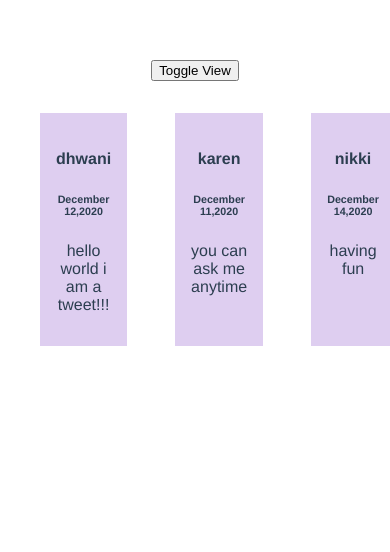
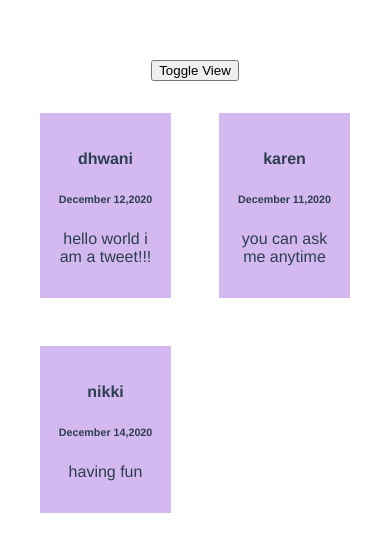
Before and after one commit to dhwani910/w13b-vueGrid, a Vue app: page / in a window 390 px wide. Shown: the top 552 px of the page. Built offline with nearby package versions, Linux system fonts and the light colour scheme.

Commit message:
added media query

```diff
--- a/src/components/Tweets.vue
+++ b/src/components/Tweets.vue
@@ -4,12 +4,14 @@
     <div id="tweets" :class="{ 'list-view': listView}">
 
 
-        <article class="tweet" v-for="(tweet, index) in tweets"  :key="index">
+        <article class="tweet " v-for="(tweet, index) in tweets"  :key="index">
             <h4>{{tweet.author}}</h4>
              <h6>{{tweet.date}}</h6>
              <p>{{tweet.text}}</p>
 
         </article>
+
+
 
     </div>
 </div>
@@ -64,7 +66,7 @@ export default {
 
 #tweets{
     display: grid;
-    grid-template-columns: repeat(3, 1fr);
+    grid-template-columns: repeat(2, 1fr);
     grid-gap: 1rem;
     padding: 1rem;
 }
@@ -75,8 +77,16 @@ export default {
 article{
     padding: 1rem;
     margin: 1rem;
-    background-color: rgb(222, 206, 240);
+    background-color: rgb(211, 185, 240);
 
+
+}
+@media only screen and(min-width: 991px){
+    #tweets{
+    display: grid;
+    grid-template-columns: repeat(3, 1fr);
+
+}
 
 }
 
```
